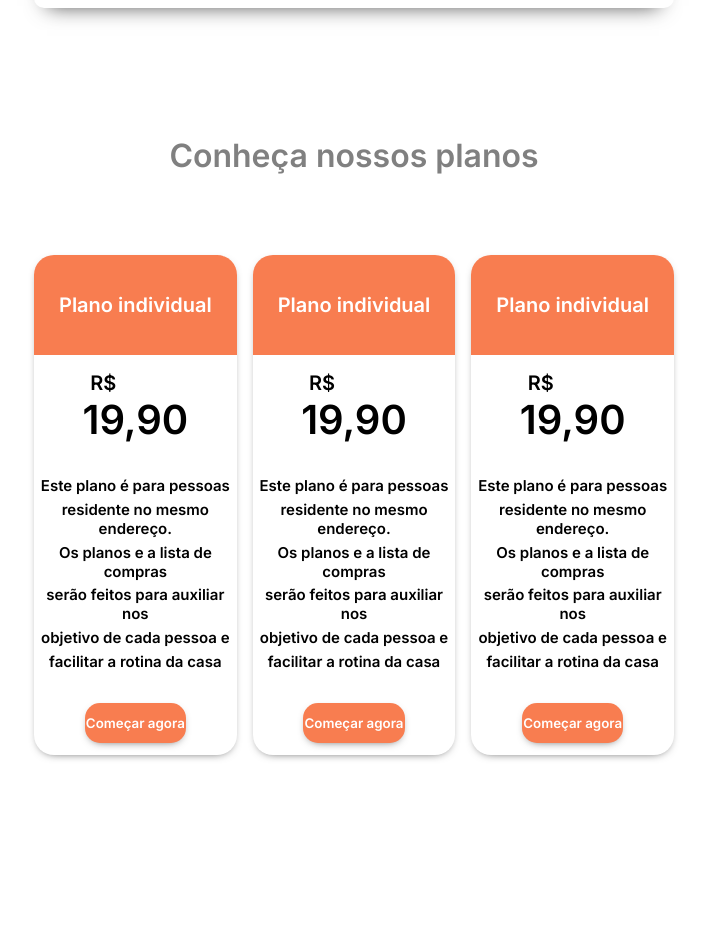
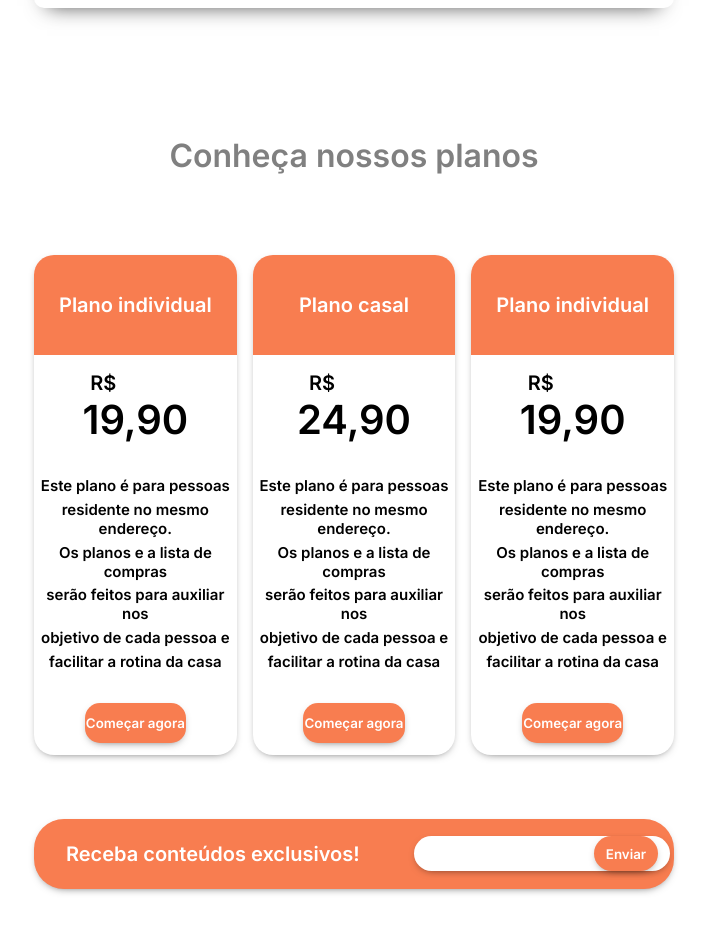
Before and after one commit to bruno-boggio/Figmateste-app, a React (Create React App) app: page / in a window 1280 px wide. Shown: the part 3400-4332 px from the top of the page, without its empty margins (286-993 px from the left). Before the commit the page ends 4264 px from the top, so only its background shows below. Built offline with nearby package versions, Linux system fonts and the light colour scheme.

Commit message:
conteudo exclusivo div e btn

```diff
--- a/src/App.css
+++ b/src/App.css
@@ -728,7 +728,7 @@ p {
 .div-container-planos{
   max-width: 50%;
   margin: 8rem auto;
-  height: 600px;
+  height: 800px;
 }
 
 .planos-h1{
@@ -807,6 +807,54 @@ p {
   -webkit-box-shadow: 0px 3px 10px -8px rgba(0,0,0,0.75);
   -moz-box-shadow: 0px 3px 10px -4px rgba(0,0,0,0.75);
   box-shadow: 0px 3px 10px -5px rgba(0,0,0,0.75);
+}
+
+.div-conteudos-exclusivos{
+  width: 100%;
+  background-color: rgb(248,125,80);
+  border-radius: 30px;
+  display: flex;
+  align-items: center;
+  margin: 4rem auto;
+  height: 70px;
+  -webkit-box-shadow: 0px 3px 10px -8px rgba(0,0,0,0.75);
+  -moz-box-shadow: 0px 3px 10px -4px rgba(0,0,0,0.75);
+  box-shadow: 0px 3px 10px -5px rgba(0,0,0,0.75);
+}
+
+.conteudo-exclusivos-h1{
+  font-size: 20px;
+  color: white;
+  margin-left: 2rem;
+}
+
+.conteudo-exclusivos-input{
+  width: 40%;
+  height: 35px;
+  border-radius: 20px;
+  margin: 0 auto;
+  border: none;
+  -webkit-box-shadow: 0px 3px 10px -8px rgba(0,0,0,0.75);
+  -moz-box-shadow: 0px 3px 10px -4px rgba(0,0,0,0.75);
+  box-shadow: 0px 3px 10px -5px rgba(0,0,0,0.75);
+}
+
+.conteudo-exclusivos-btn{
+  border-radius: 20px;
+  width: 10%;
+  height: 35px;
+  background-color: rgb(248,125,80);
+  margin-left: -130px;
+  color: white;
+  border: none;
+  margin-right: 1rem;
+  -webkit-box-shadow: 0px 3px 10px -8px rgba(0,0,0,0.75);
+  -moz-box-shadow: 0px 3px 10px -4px rgba(0,0,0,0.75);
+  box-shadow: 0px 3px 10px -5px rgba(0,0,0,0.75);
+}
+
+.div-space{
+  margin-top: 4rem;
 }
 
                 @media (max-width: 900px) and (min-width: 300px) {
--- a/src/Components/CardPlanos.jsx
+++ b/src/Components/CardPlanos.jsx
@@ -38,12 +38,12 @@ const CardPlanos = () => {
 
             <div className="plano-box">
                   <div className="plano-text">
-                        <h1 className="planos-box-h1">Plano individual</h1>
+                        <h1 className="planos-box-h1">Plano casal</h1>
                   </div>
 
                   <div className="box-info">
                         <h1 className="rs-box-h1">R$</h1>
-                        <h1 className="valor-box-h1">19,90</h1>
+                        <h1 className="valor-box-h1">24,90</h1>
                        <div className="div-box-p">
                         <p className="box-p">Este plano é para pessoas</p>
                         <p className="box-p">residente no mesmo endereço.</p>
@@ -88,6 +88,15 @@ const CardPlanos = () => {
 
                 </div>
              </div>
+
+
+            <div className="div-conteudos-exclusivos">
+                <h1 className="conteudo-exclusivos-h1">Receba conteúdos exclusivos! </h1>
+                <input className="conteudo-exclusivos-input" type="text"></input>
+                <button className="conteudo-exclusivos-btn">Enviar</button>
+            </div>
+
+            <div className="div-space"></div>
         </div>
     )
 }
```
Lines whose indentation alone changed are shown as unchanged.
